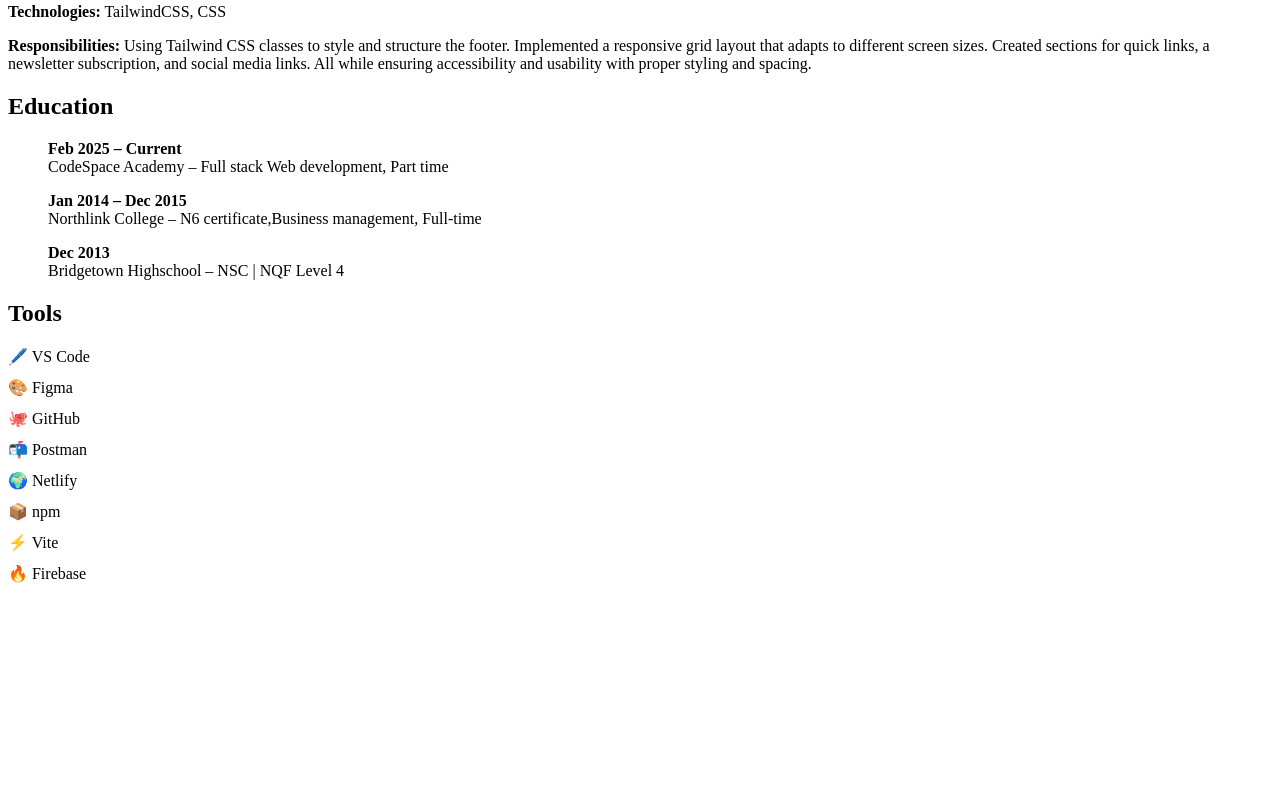
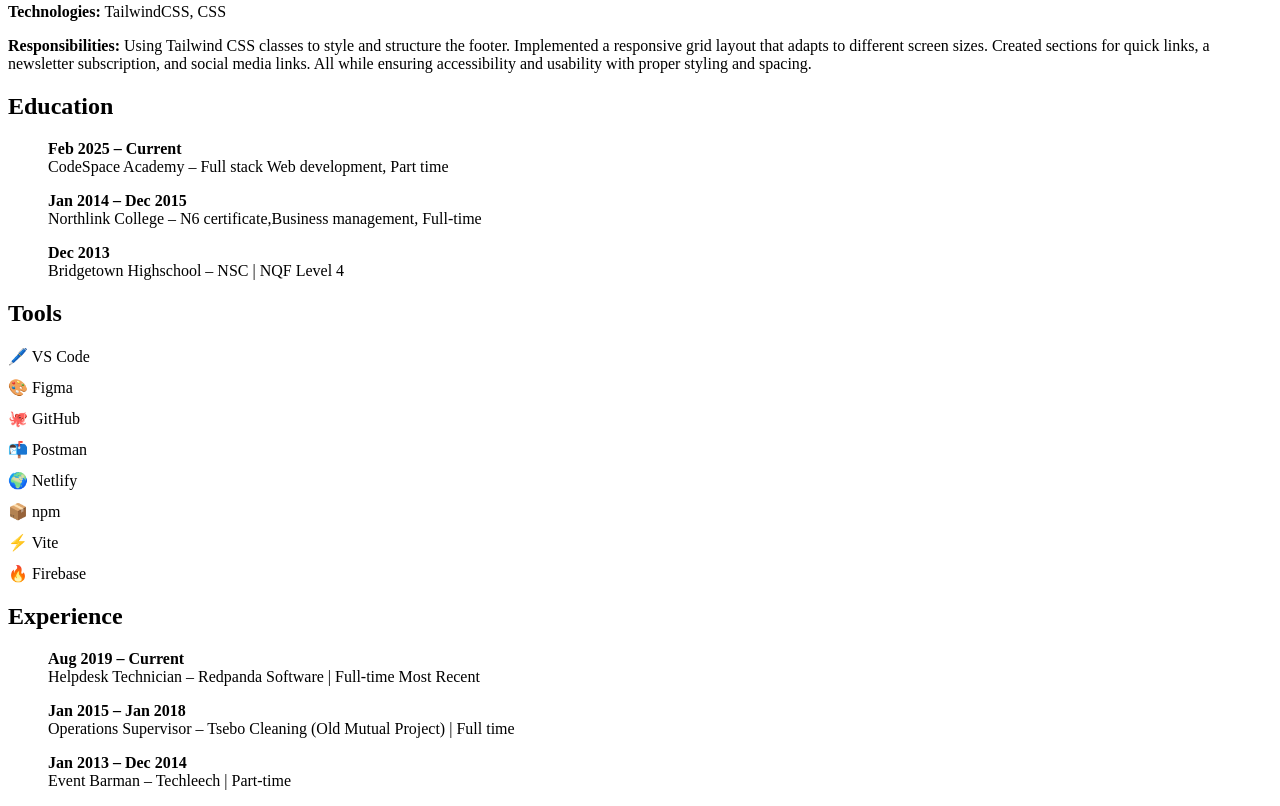
Before and after one commit to brettmauricewilliams/Resume-Project, a plain HTML site: page Index.html in a window 1280 px wide. Shown: the part 1042-1848 px from the top of the page. Before the commit the page ends 1641 px from the top, so only its background shows below. Drawn offline with Linux system fonts and the light colour scheme.

Commit message:
Update Index.html
Experience section added with accurate info.

```diff
--- a/Index.html
+++ b/Index.html
@@ -146,3 +146,25 @@ All while ensuring accessibility and usability with proper styling and spacing.<
   </ul>
 </div>
     </div>
+ <!-- Experience Section -->
+<div class="card experience">
+  <h2>Experience</h2>
+  <!-- First Experience -->
+  <div class="experience1">
+  <ul class="experience">
+    <strong>Aug 2019 – Current</strong><br>Helpdesk Technician – Redpanda Software | Full-time <span class="most-recent-tag">Most Recent</span>
+  </ul>
+  </div>
+  <!-- Second Experience-->
+  <div class="experience2">
+  <ul class="experience">
+    <strong>Jan 2015 – Jan 2018</strong><br>Operations Supervisor – Tsebo Cleaning (Old Mutual Project) | Full time
+  </ul>
+  </div>
+  <!-- Third Exprience-->
+  <div class="experience3">
+  <ul class="experience">
+    <strong>Jan 2013 – Dec 2014</strong><br>Event Barman – Techleech | Part-time
+  </ul>
+  </div>
+</div>
```
